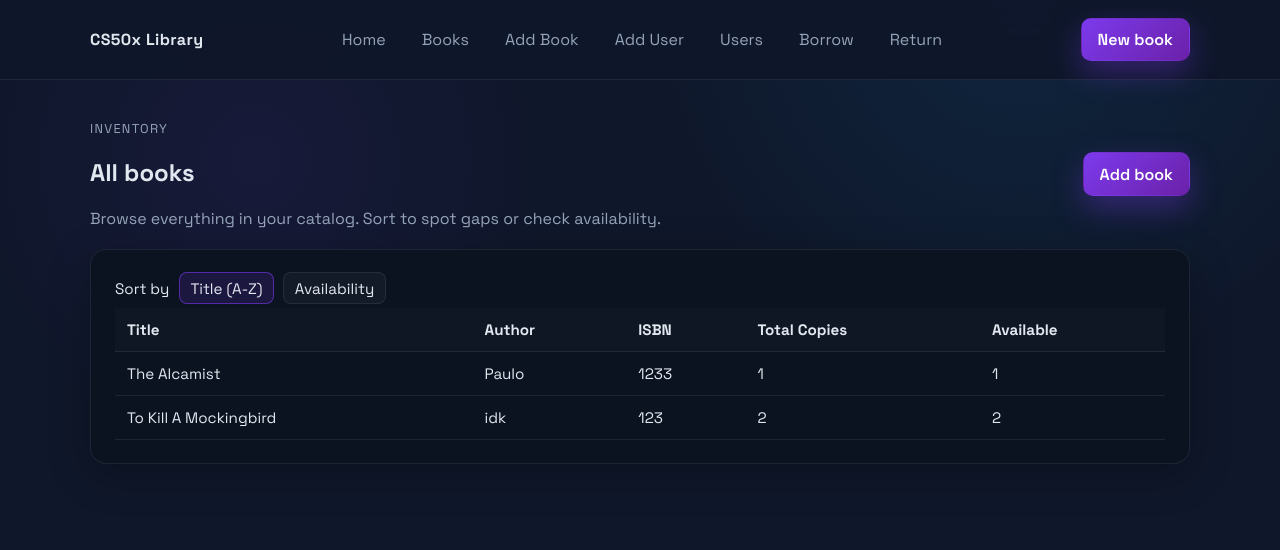
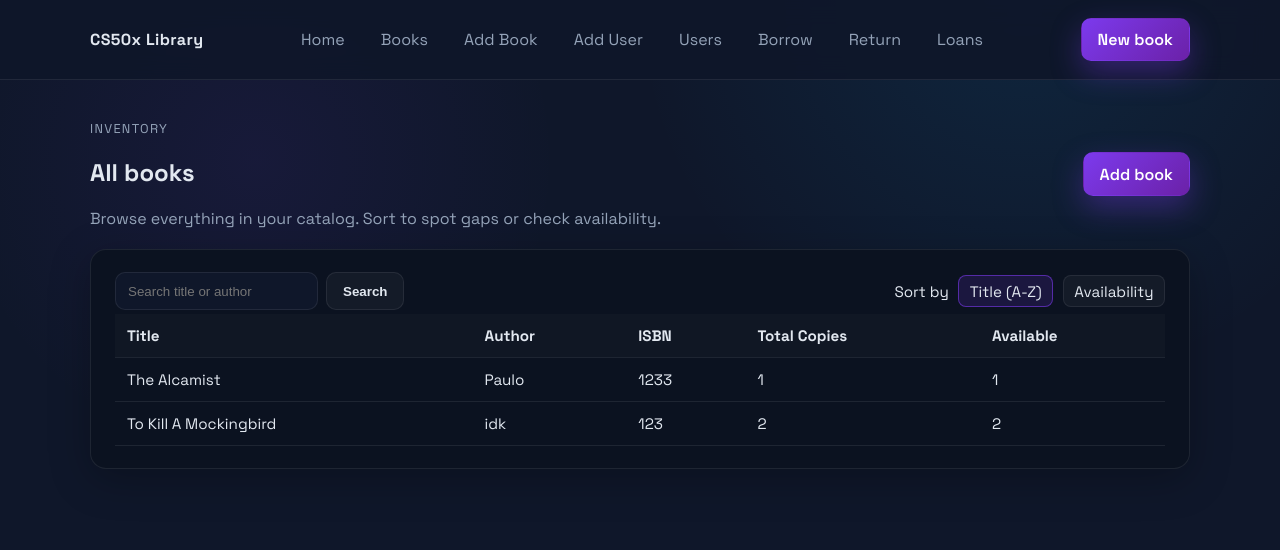
Before and after one commit to abhinavravishankar112/LibrarySystem, a Flask app: page /books in a window 1280 px wide. Shown: the top 550 px of the page. Run offline with Flask 3, Linux system fonts and the light colour scheme; data comes from the database, SQL or seed files in the repository; both versions use the stored data as it was after the commit.

```diff
--- a/app.py
+++ b/app.py
@@ -131,6 +131,7 @@ def list_books():
     """List all books with simple sorting options."""
     # Whitelist sort options to keep SQL predictable and safe.
     sort = request.args.get("sort", "title")
+    search = request.args.get("search", "").strip()
     order_by_options = {
         "title": "title COLLATE NOCASE ASC",
         # When sorting by availability, put the most available first.
@@ -141,12 +142,21 @@ def list_books():
     if sort not in order_by_options:
         sort = "title"  # Keep template state in sync with the default.
 
+    # Optional case-insensitive search on title or author using LIKE.
+    # We use parameter binding to avoid interpolation and keep things safe.
+    query = "SELECT id, title, author, isbn, total_copies, available_copies FROM books"
+    params = []
+    if search:
+        query += " WHERE LOWER(title) LIKE LOWER(?) OR LOWER(author) LIKE LOWER(?)"
+        pattern = f"%{search}%"
+        params.extend([pattern, pattern])
+
+    query += f" ORDER BY {order_by}"
+
     with get_db_connection() as conn:
-        books = conn.execute(
-            f"SELECT id, title, author, isbn, total_copies, available_copies FROM books ORDER BY {order_by}"
-        ).fetchall()
+        books = conn.execute(query, params).fetchall()
 
-    return render_template("books.html", books=books, sort=sort)
+    return render_template("books.html", books=books, sort=sort, search=search)
 
 
 @app.route("/return", methods=["GET", "POST"])
@@ -249,6 +259,50 @@ def return_book():
     )
 
 
+@app.route("/loans")
+def list_loans():
+    """Show all active loans with live fine calculation and joined details."""
+    today = datetime.now().date()
+
+    def calculate_fine(due_date_str: str) -> tuple[int, int]:
+        """Return (days_late, fine_amount) based on due date and today's date."""
+        due_date = datetime.strptime(due_date_str, "%Y-%m-%d").date()
+        days_late = max((today - due_date).days, 0)
+        fine_amount = days_late * FINE_RATE
+        return days_late, fine_amount
+
+    with get_db_connection() as conn:
+        # Join loans to users and books to display human-friendly info alongside loan dates.
+        rows = conn.execute(
+            """
+            SELECT loans.id, loans.borrow_date, loans.due_date, loans.return_date,
+                   users.name AS user_name, books.title AS book_title
+            FROM loans
+            JOIN users ON loans.user_id = users.id
+            JOIN books ON loans.book_id = books.id
+            WHERE loans.return_date IS NULL
+            ORDER BY loans.due_date ASC
+            """
+        ).fetchall()
+
+    loans = []
+    for row in rows:
+        days_late, fine_amount = calculate_fine(row["due_date"])
+        loans.append(
+            {
+                "id": row["id"],
+                "user_name": row["user_name"],
+                "book_title": row["book_title"],
+                "borrow_date": row["borrow_date"],
+                "due_date": row["due_date"],
+                "days_late": days_late,
+                "fine": fine_amount,
+            }
+        )
+
+    return render_template("loans.html", loans=loans, fine_rate=FINE_RATE)
+
+
 @app.route("/borrow", methods=["GET", "POST"])
 def borrow():
     """Allow users to borrow books with inventory and duplicate checks."""
--- a/static/styles.css
+++ b/static/styles.css
@@ -318,6 +318,21 @@ a {
     background: rgba(255, 255, 255, 0.02);
 }
 
+.search-form {
+    display: flex;
+    gap: 0.5rem;
+    align-items: center;
+    flex-wrap: wrap;
+}
+
+.search-form input[type="text"] {
+    padding: 0.65rem 0.75rem;
+    border: 1px solid var(--border);
+    border-radius: 10px;
+    background: #0f172a;
+    color: var(--text);
+}
+
 .stat-row {
     display: grid;
     grid-template-columns: repeat(auto-fit, minmax(160px, 1fr));
--- a/templates/books.html
+++ b/templates/books.html
@@ -12,10 +12,15 @@
 
 <section class="card">
     <div class="card-header">
+        <form method="get" class="search-form">
+            <input type="text" name="search" placeholder="Search title or author" value="{{ search }}">
+            <input type="hidden" name="sort" value="{{ sort }}">
+            <button type="submit" class="btn btn-ghost">Search</button>
+        </form>
         <div class="sort-links">
             <span>Sort by</span>
-            <a href="{{ url_for('list_books', sort='title') }}" class="{{ 'active' if sort == 'title' else '' }}">Title (A-Z)</a>
-            <a href="{{ url_for('list_books', sort='available_copies') }}" class="{{ 'active' if sort == 'available_copies' else '' }}">Availability</a>
+            <a href="{{ url_for('list_books', sort='title', search=search) }}" class="{{ 'active' if sort == 'title' else '' }}">Title (A-Z)</a>
+            <a href="{{ url_for('list_books', sort='available_copies', search=search) }}" class="{{ 'active' if sort == 'available_copies' else '' }}">Availability</a>
         </div>
     </div>
 
--- a/templates/layout.html
+++ b/templates/layout.html
@@ -21,6 +21,7 @@
                 <a href="{{ url_for('list_users') }}">Users</a>
                 <a href="{{ url_for('borrow') }}">Borrow</a>
                 <a href="{{ url_for('return_book') }}">Return</a>
+                <a href="{{ url_for('list_loans') }}">Loans</a>
             </nav>
             <a class="btn btn-primary" href="{{ url_for('add_book') }}">New book</a>
         </div>
```
Also changed, not shown: templates/loans.html (added, +48 -0 lines), library.db.
